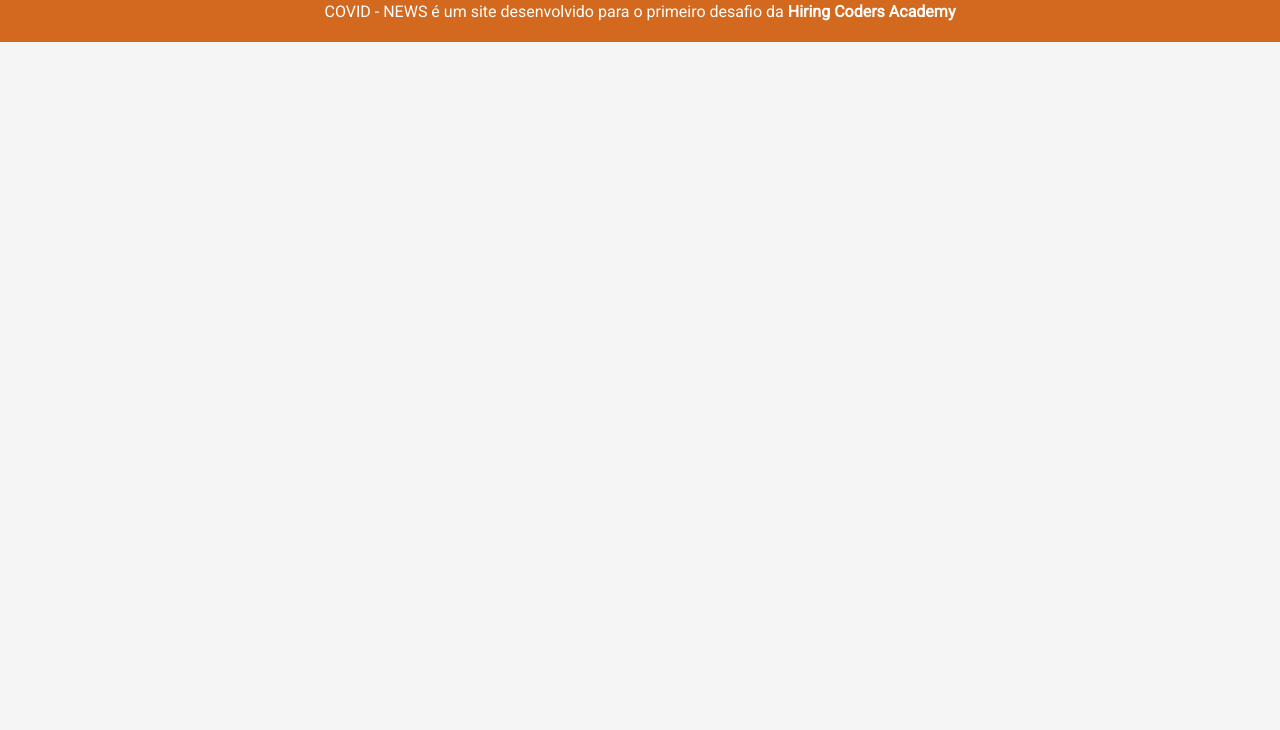
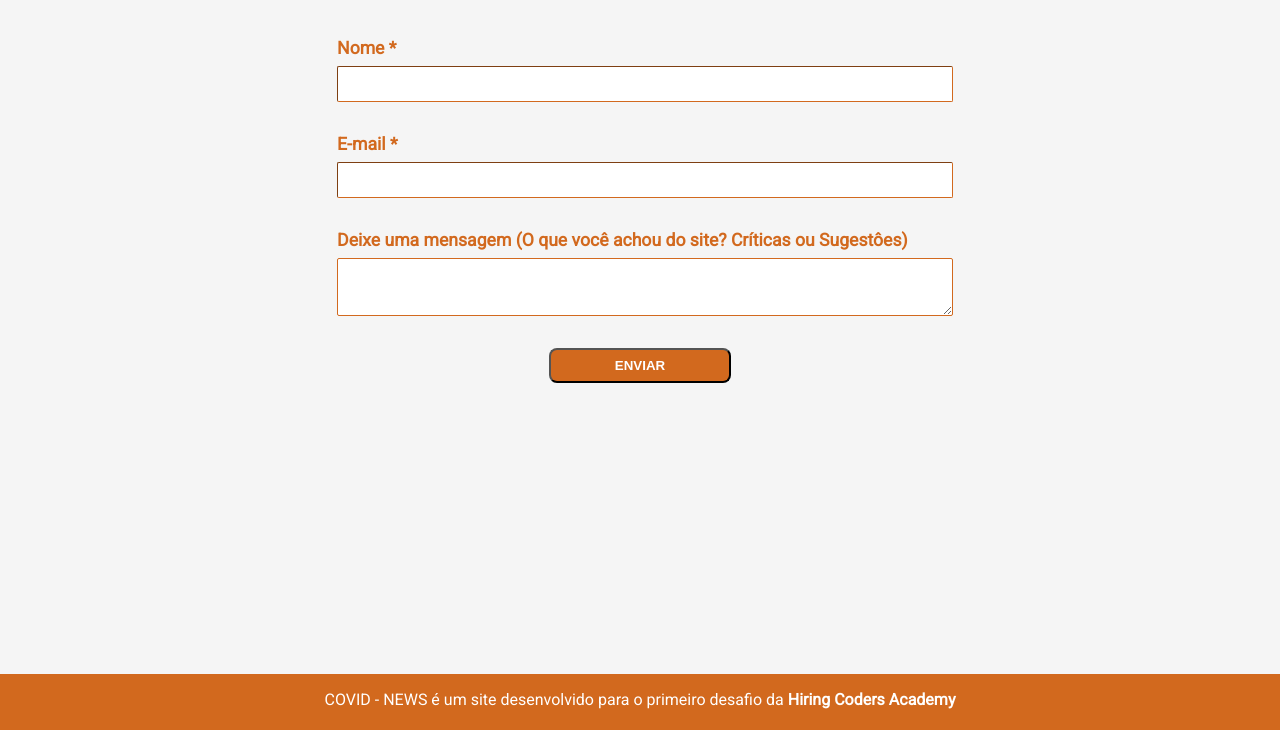
Before and after one commit to EvertonBorges/covid-news, a plain HTML site: page pages/contact/contact.html in a window 1280 px wide. Shown: the part 70-800 px from the top of the page. Drawn offline with Linux system fonts and the light colour scheme.

Commit message:
Pagina de contato adicionada

```diff
--- a/pages/contact/contact.css
+++ b/pages/contact/contact.css
@@ -92,12 +92,79 @@ body {
 }
 
 main {
-    margin: 56px 0;
+  margin: 56px 0 0;
+}
+
+.form {
+  display: flex;
+  margin: 0;
+  width: 100%;
+  padding: 36px 0;
+}
+
+.form__contact {
+  display: flex;
+  justify-content: flex-start;
+  flex-wrap: wrap;
+  width: 100%;
+  align-items: center;
+}
+
+.form__item {
+  width: 100%;
+  display: flex;
+  flex-direction: column;
+  justify-content: center;
+  align-items: center;
+}
+
+.form__item label {
+  width: 65%;
+  color: chocolate;
+  font-weight: bold;
+  font-size: 1.1em;
+}
+
+.form__item input,
+.form__item textarea {
+  display: block;
+  margin-top: 8px;
+  width: 100%;
+  padding: 8px 4px;
+  border-radius: 2px;
+  border-color: chocolate;
+  border-width: 1px;
+  font-size: 0.9em;
+}
+
+.form__item textarea {
+  resize: vertical;
+  min-height: 40px;
+  max-height: 120px;
+}
+
+.button__send {
+  cursor: pointer;
+  padding: 8px 64px;
+  border-radius: 8px;
+  color: white;
+  font-weight: bold;
+  text-transform: uppercase;
+  -webkit-transition: 0.3s ease-in-out;
+  transition: all 0.3s ease-in-out;
+  background: rgba(210, 105, 30, 1);
+}
+
+.button__send:hover {
+  color: whitesmoke;
+  background: rgba(189, 94, 27, 1);
 }
 
 .footer {
   width: 100%;
   height: 56px;
+  position: fixed;
+  bottom: 0;
   background-color: chocolate;
 }
 
--- a/pages/contact/contact.html
+++ b/pages/contact/contact.html
@@ -3,7 +3,7 @@
 <head>
     <meta charset="UTF-8">
     <meta name="viewport" content="width=device-width, initial-scale=1.0">
-    <link rel="shortcut icon" type="image/png" href="favicon.jpg" />
+    <link rel="shortcut icon" type="image/png" href="../../favicon.jpg" />
     <title>COVID - NEWS</title>
 
     <link rel="stylesheet" href="contact.css">
@@ -14,8 +14,8 @@
         <div class="container">
             <nav class="nav">
                 <div class="nav__logo">
-                    <img class="logo" src="./img/logo.jpg" alt="">
-                    <a href="#">COVID - NEWS</a href="#">
+                    <img class="logo" src="../../img/logo.jpg" alt="">
+                    <a href="../../index.html">COVID - NEWS</a href="#">
                 </div>
                 <div class="nav__body">
                     <a class="nav__item" href="../../index.html">HOME</a>
@@ -29,7 +29,20 @@
     <main>
         <div class="container">
             <section class="form">
-
+                <form class="form__contact" name="contact" method="POST" data-netlify="true">
+                    <p class="form__item">
+                      <label>Nome * <input type="text" name="name" required/></label>
+                    </p>
+                    <p class="form__item">
+                      <label>E-mail * <input type="email" name="email" required/></label>
+                    </p>
+                    <p class="form__item">
+                      <label>Deixe uma mensagem (O que você achou do site? Críticas ou Sugestôes) <textarea name="message"></textarea></label>
+                    </p>
+                    <p class="form__item">
+                      <button class="button__send" type="submit">Enviar</button>
+                    </p>
+                  </form>
             </section>
         </div>
     </main>
```
Also changed, not shown: pages/about/about.html (+3 -3 lines), pages/fonts/fonts.html (+3 -3 lines). Lines whose indentation alone changed are shown as unchanged.
